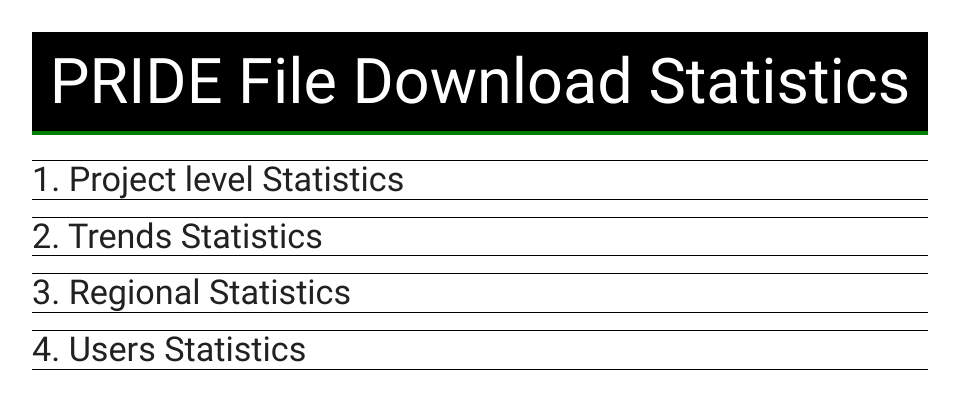
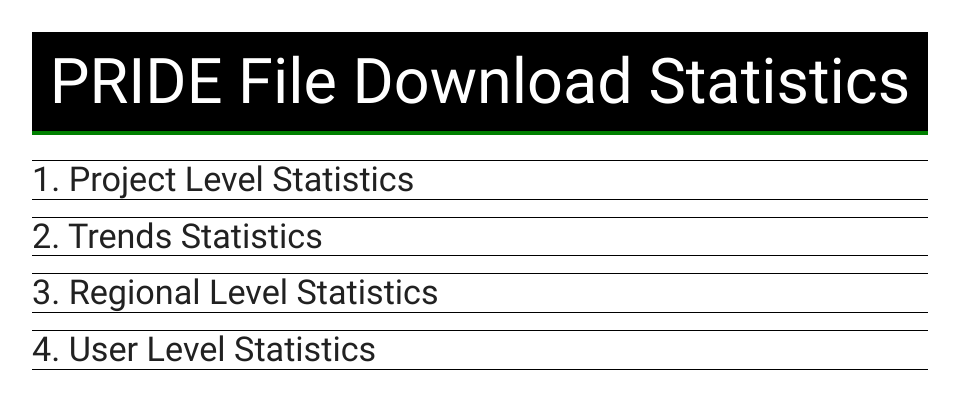
Before and after one commit to sureshhewabi/nf-downloadstats, a Python web app: template template/pride_report.html in a window 1280 px wide. Shown: the top 409 px of the page, without its empty margins (160-1119 px from the left). Run offline with Jinja, Linux system fonts and the light colour scheme; the template is opened without the code that fills it, so the values that code supplies are empty; some libraries are stand-ins or nearby versions.

Commit message:
update report wordings

```diff
--- a/template/pride_report.html
+++ b/template/pride_report.html
@@ -15,13 +15,13 @@
             <h1 class="black center" style="color: white; padding-top: 15px;padding-bottom: 15px;  border-bottom: 4px solid green">PRIDE File Download Statistics</h1>
           </div>
           <div class="content">
-                <h4 style="border-bottom: 1px solid black;border-top: 1px solid black;"> 1. Project level Statistics </h4>
+                <h4 style="border-bottom: 1px solid black;border-top: 1px solid black;"> 1. Project Level Statistics </h4>
                 {{project_level_content}}
                 <h4 style="border-bottom: 1px solid black;border-top: 1px solid black;"> 2. Trends Statistics </h4>
                 {{trends_content}}
-                <h4 style="border-bottom: 1px solid black;border-top: 1px solid black;"> 3. Regional Statistics </h4>
+                <h4 style="border-bottom: 1px solid black;border-top: 1px solid black;"> 3. Regional Level Statistics </h4>
                 {{maps_content}}
-                <h4 style="border-bottom: 1px solid black;border-top: 1px solid black;"> 4. Users Statistics </h4>
+                <h4 style="border-bottom: 1px solid black;border-top: 1px solid black;"> 4. User Level Statistics </h4>
                 {{user_content}}
           </div>
         </div>
```
